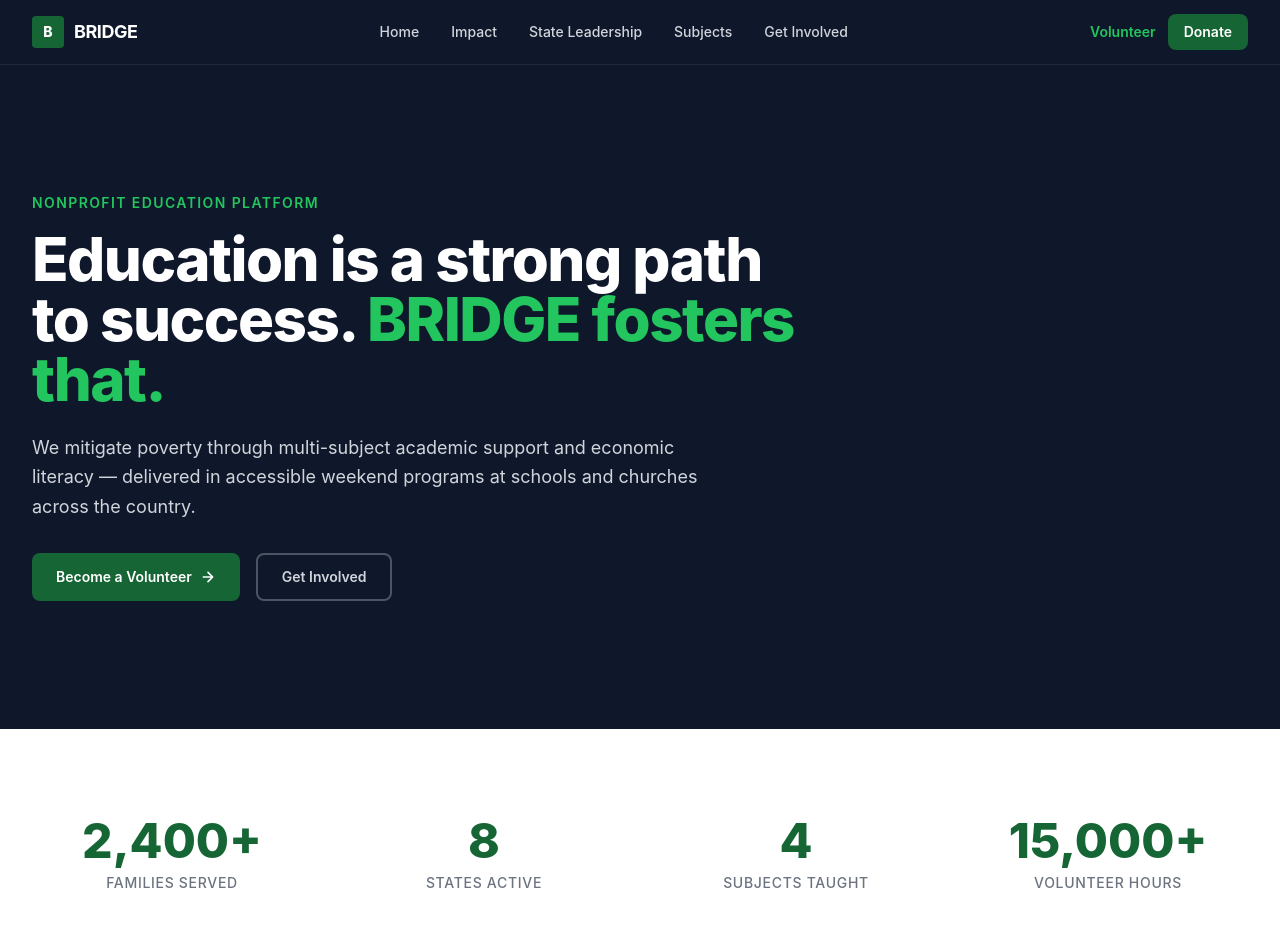
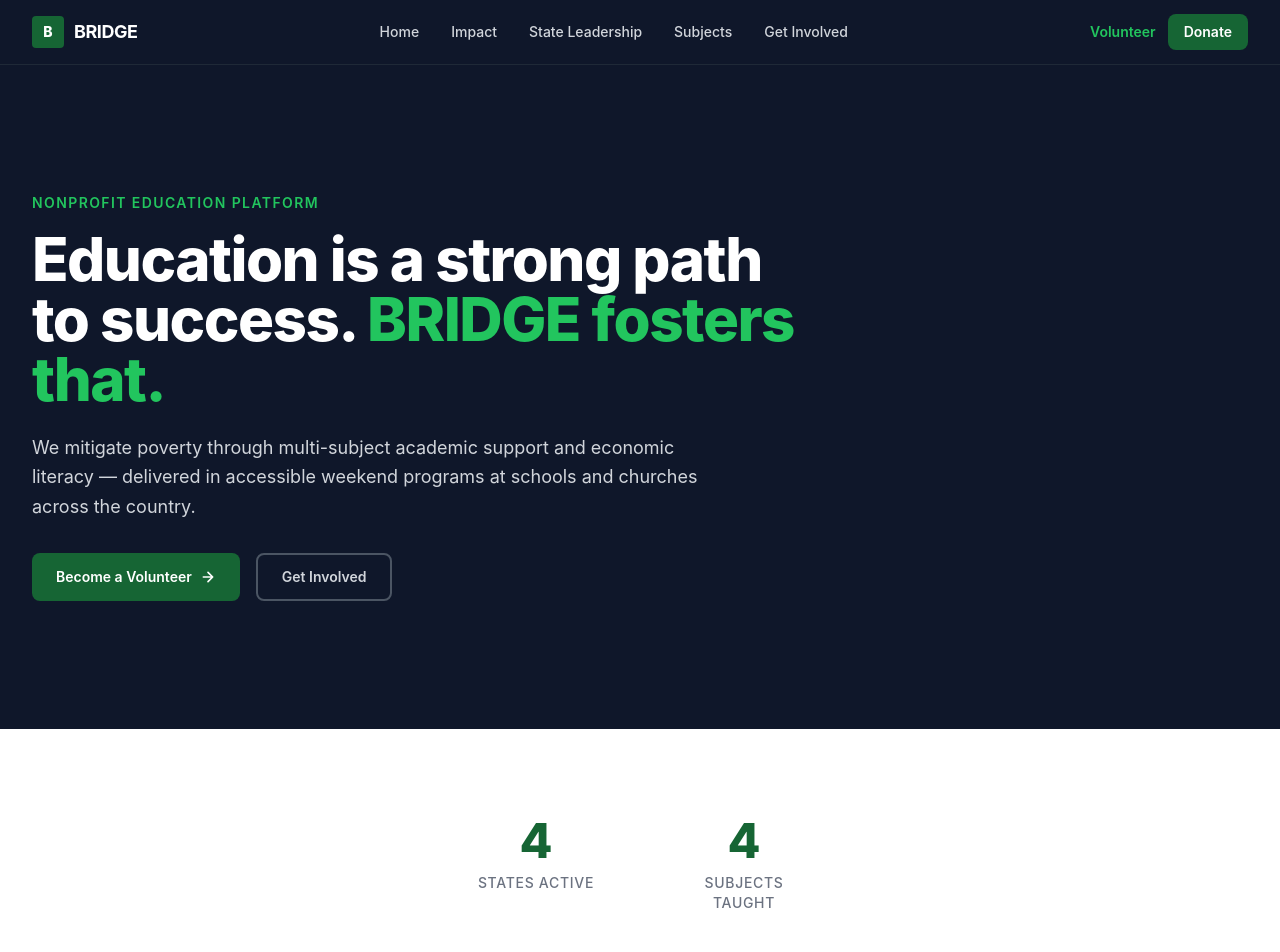
Before and after one commit to JoinTheBridge/JoinTheBridge, a Next.js app: page / in a window 1280 px wide. Shown: the top 952 px of the page. Built offline with nearby package versions, Linux system fonts and the light colour scheme.

Commit message:
Update homepage stats and fix donation link

```diff
--- a/src/app/get-involved/page.tsx
+++ b/src/app/get-involved/page.tsx
@@ -187,7 +187,7 @@ export default function GetInvolvedPage() {
                         and the expansion of BRIDGE to new states and communities.
                     </p>
                     <a
-                        href="#"
+                        href="mailto:info@jointhebridge.org?subject=Donation%20Inquiry"
                         className="btn-primary text-base px-8 py-4"
                     >
                         Donate Now
--- a/src/app/page.tsx
+++ b/src/app/page.tsx
@@ -4,10 +4,8 @@ import SubjectCards from "@/components/SubjectCard";
 /* ─── Stats Data ───────────────────────────────────────────────────────── */
 
 const STATS = [
-    { number: "2,400+", label: "Families Served" },
-    { number: "8", label: "States Active" },
+    { number: "4", label: "States Active" },
     { number: "4", label: "Subjects Taught" },
-    { number: "15,000+", label: "Volunteer Hours" },
 ];
 
 /* ─── Page ─────────────────────────────────────────────────────────────── */
@@ -51,7 +49,7 @@ export default function Home() {
             {/* ── Impact Stats ─── */}
             <section id="impact" className="border-b border-gray-200">
                 <div className="container-grid py-16">
-                    <div className="grid grid-cols-2 md:grid-cols-4 gap-8">
+                    <div className="grid grid-cols-2 gap-8 max-w-sm mx-auto w-full">
                         {STATS.map((stat) => (
                             <div key={stat.label} className="stat-block">
                                 <div className="stat-number">{stat.number}</div>
```
